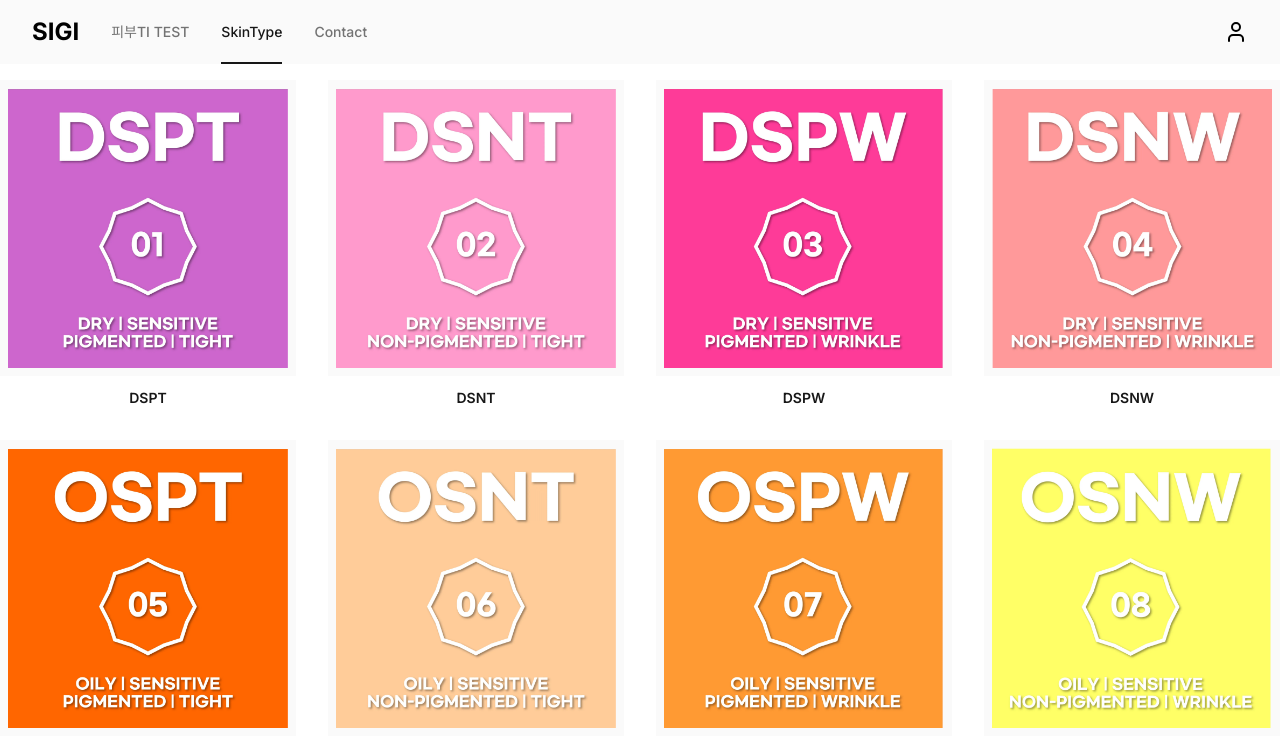
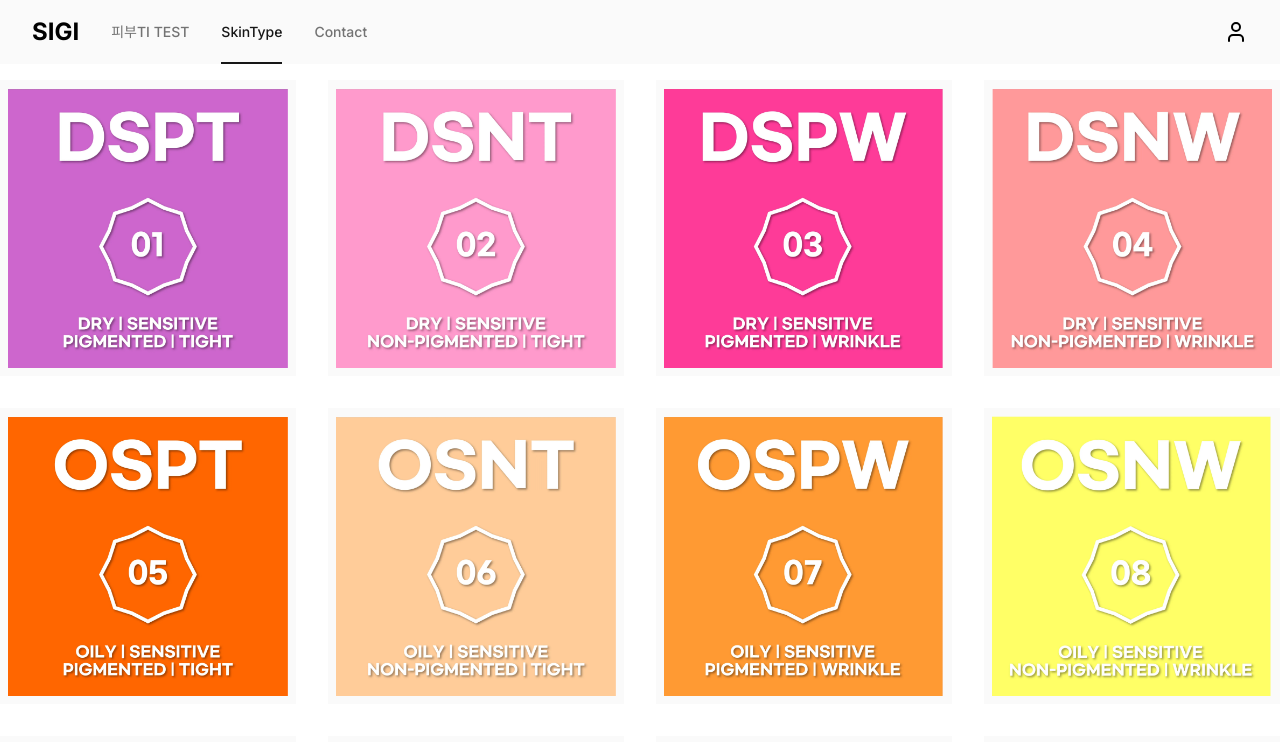
Before and after one commit to jongsigi/routine_suggestion, a Next.js app: page / in a window 1280 px wide. Shown: the top 742 px of the page. Built offline with nearby package versions, Linux system fonts and the light colour scheme.

Commit message:
241120 fix main page

```diff
--- a/src/ui/components/SkinTypeElement.tsx
+++ b/src/ui/components/SkinTypeElement.tsx
@@ -24,13 +24,13 @@ export function SkinTypeElement({
               sizes={"256px"}
             />
           )}
-          <div className="mt-2 flex justify-center">
+          {/* <div className="mt-2 flex justify-center">
             <div>
               <h3 className="mt-1 text-sm font-semibold text-neutral-900">
                 {skintype.name}
               </h3>
             </div>
-          </div>
+          </div> */}
         </div>
       </Link>
     </li>
```
